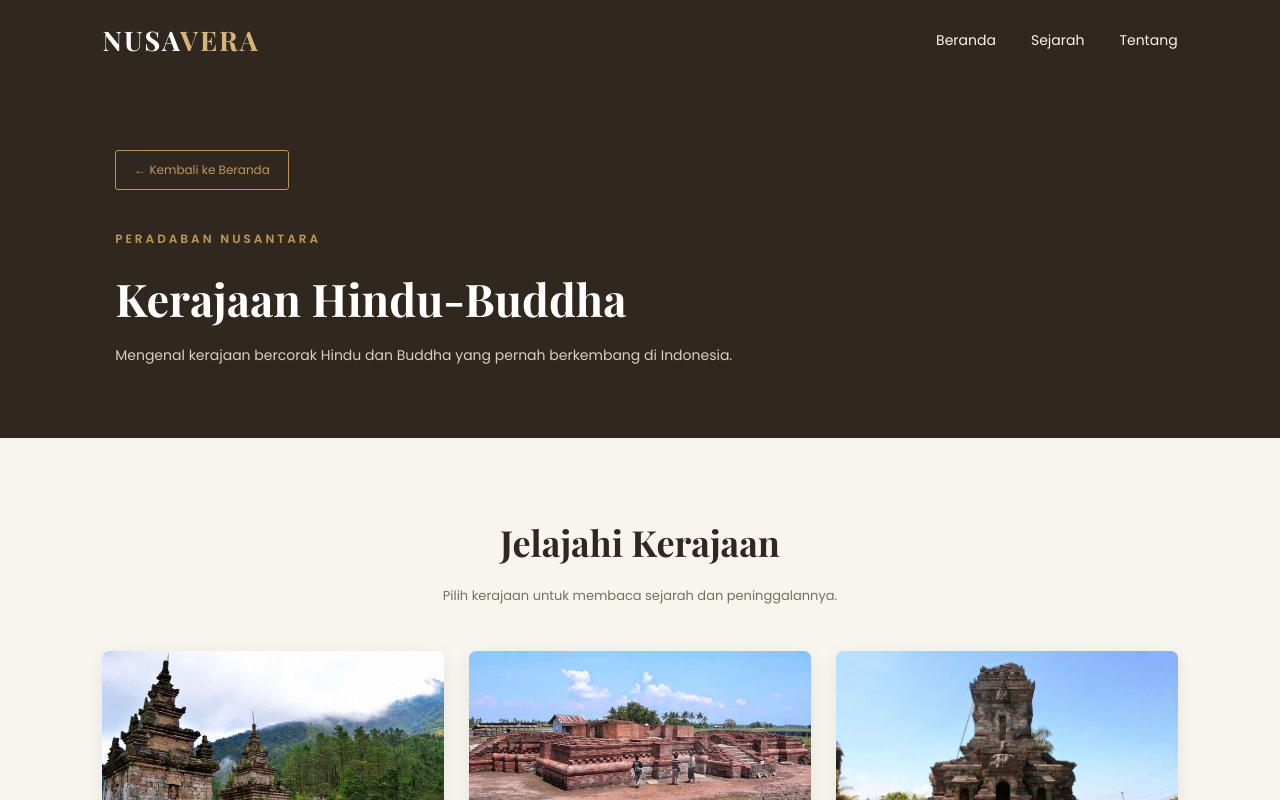
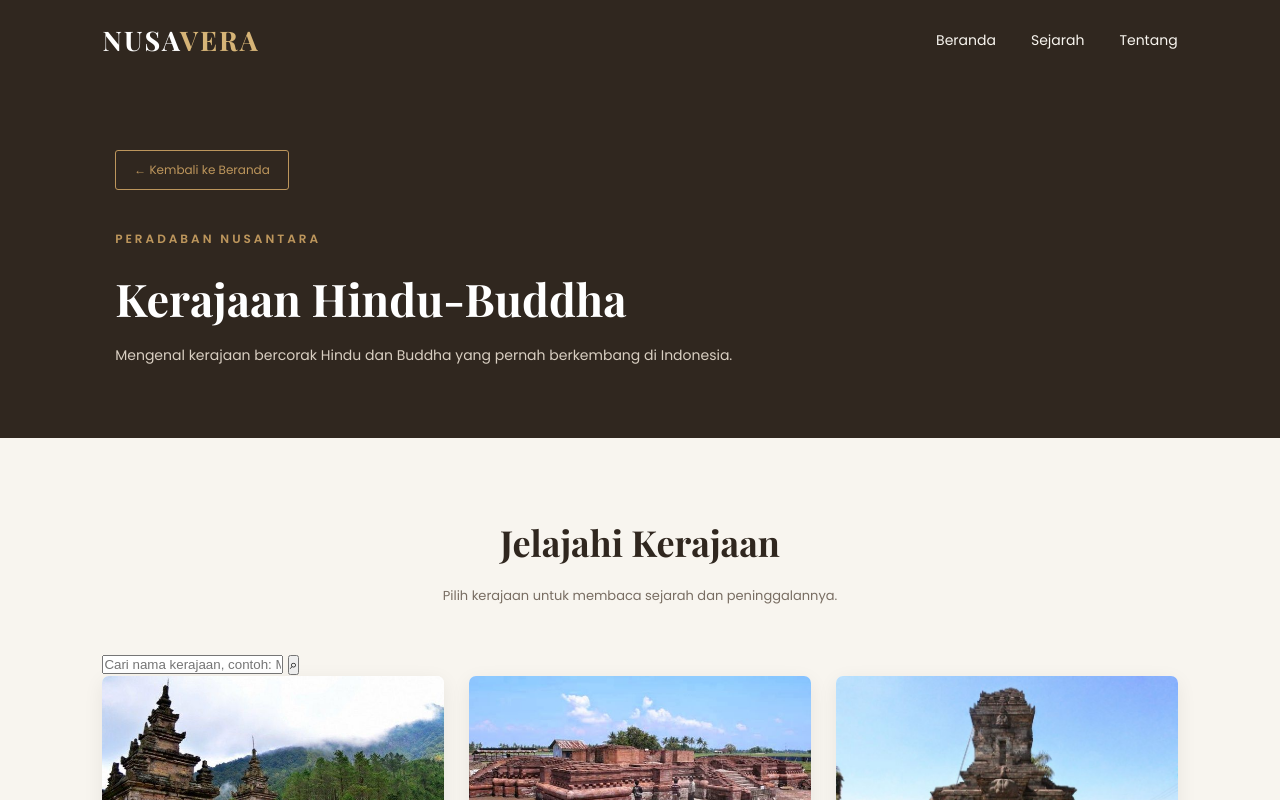
Before and after one commit to Yuliana-Kasih/NUSAVERA, a plain HTML site: page index.html in a window 1280 px wide. Both pictures are taken after a click on the element 363 px from the left and 1539 px from the top of the page. Shown: the top 800 px of the page. Drawn offline with nearby package versions, Linux system fonts and the light colour scheme.

Commit message:
Update index.html

```diff
--- a/index.html
+++ b/index.html
@@ -128,12 +128,25 @@
 
         <section class="kingdom-list-section">
 
-            <div class="section-heading">
-                <h2>Jelajahi Kerajaan</h2>
-                <p>Pilih kerajaan untuk membaca sejarah dan peninggalannya.</p>
-            </div>
 
-            <div class="kingdom-grid" id="kingdomGrid"></div>
+<div class="section-heading">
+    <h2>Jelajahi Kerajaan</h2>
+    <p>Pilih kerajaan untuk membaca sejarah dan peninggalannya.</p>
+</div>
+
+<!-- SEARCH KERAJAAN -->
+<div class="search-container">
+    <input
+        type="text"
+        id="searchKingdom"
+        placeholder="Cari nama kerajaan, contoh: Majapahit..."
+        oninput="searchKingdoms()"
+    >
+    <button type="button" onclick="searchKingdoms()">⌕</button>
+</div>
+
+<div class="kingdom-grid" id="kingdomGrid"></div>
+
 
         </section>
 
```
